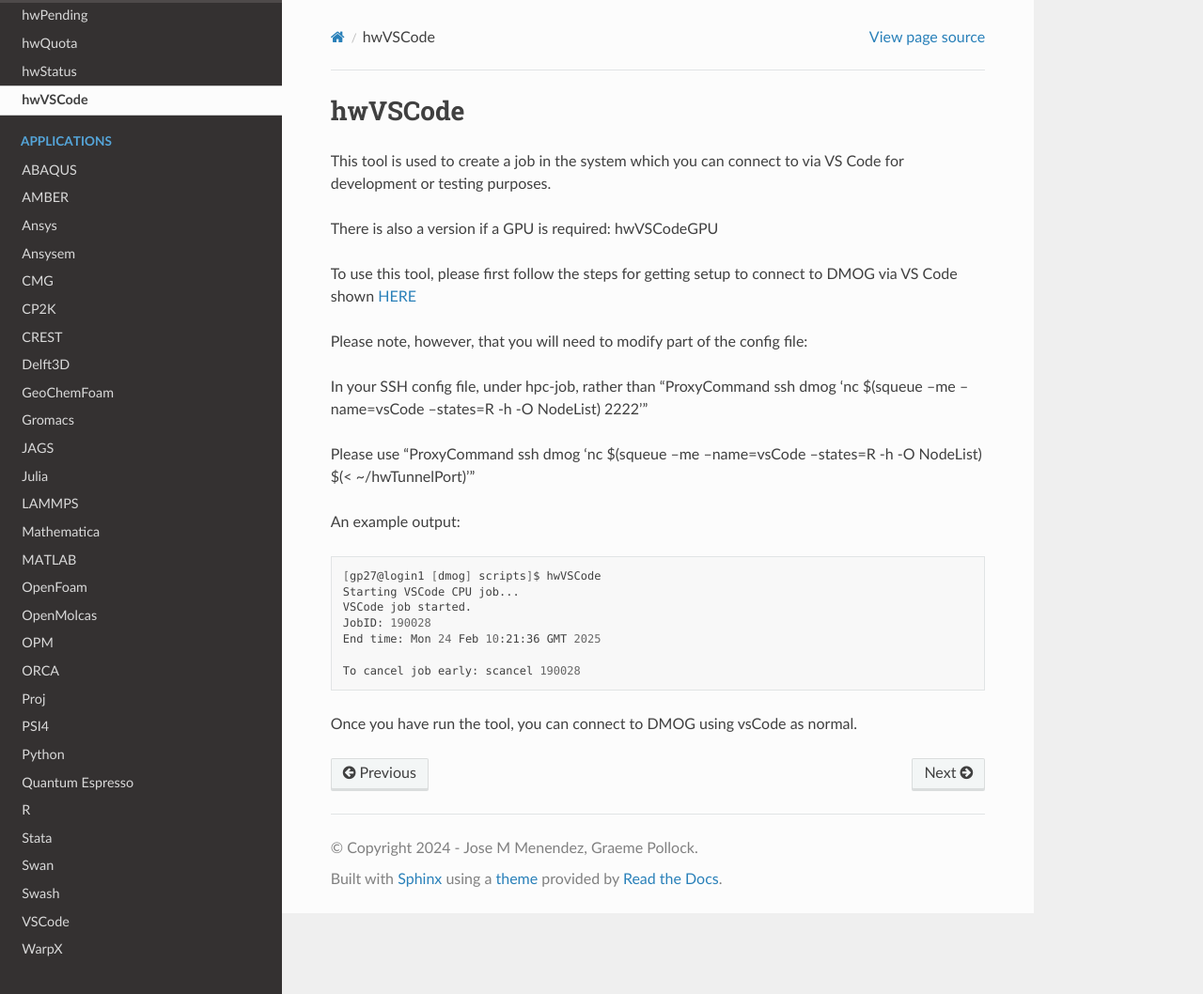
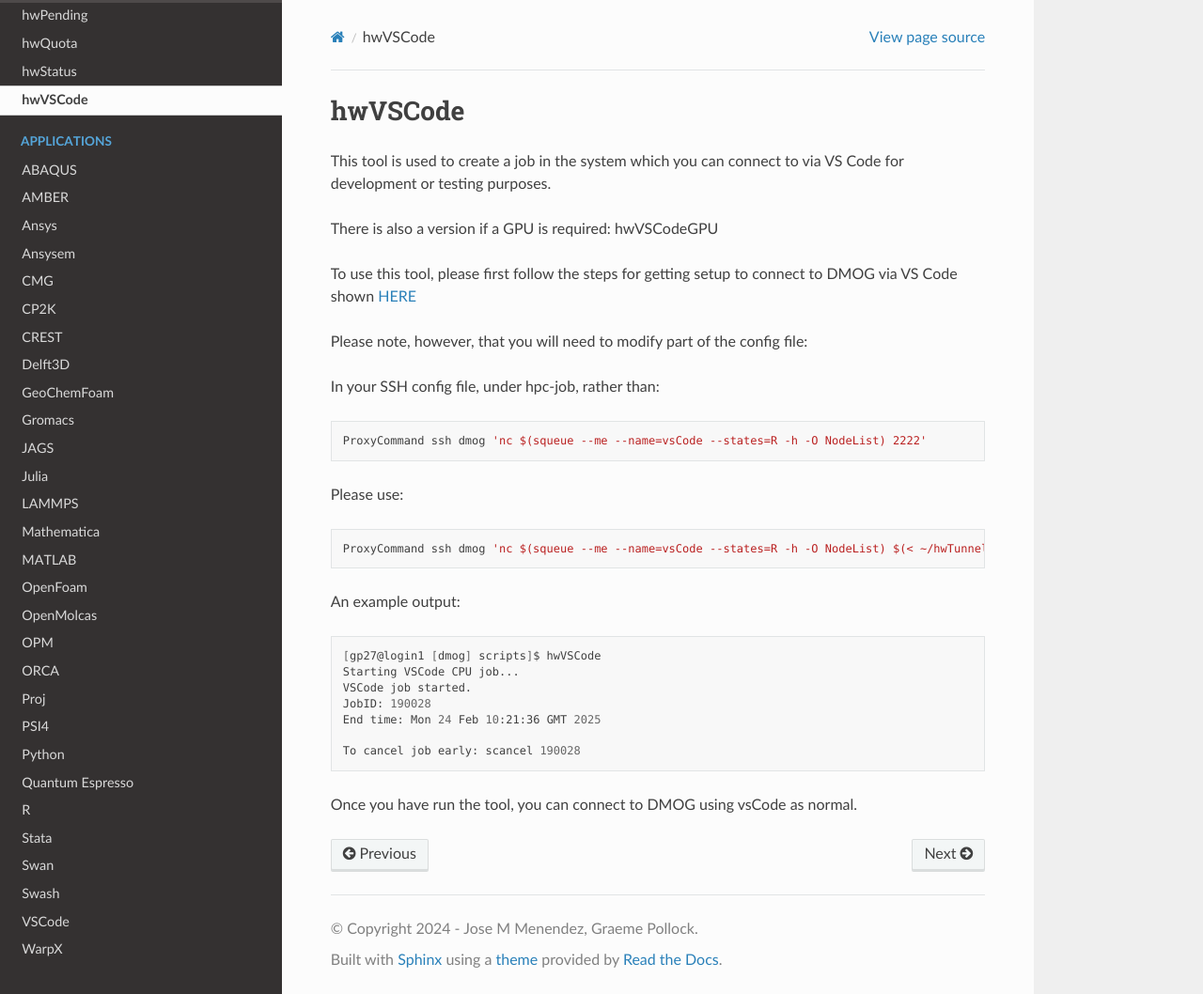
Before and after one commit to jm130/dmogdocs, a Sphinx documentation site: the page built from docs/source/utilities/hwVSCode.rst, in a window 1280 px wide and 1058 px high. Shown: the whole window at 94% size. Built offline with Sphinx 7.4.7 and the Read the Docs theme 3.1.0, drawn with Linux system fonts in a browser that asks for light colours.

Commit message:
Update hwVSCode.rst

```diff
--- a/docs/source/utilities/hwVSCode.rst
+++ b/docs/source/utilities/hwVSCode.rst
@@ -9,9 +9,17 @@ To use this tool, please first follow the steps for getting setup to connect to
 
 Please note, however, that you will need to modify part of the config file:
 
-In your SSH config file, under hpc-job, rather than "ProxyCommand ssh dmog 'nc $(squeue --me --name=vsCode --states=R -h -O NodeList) 2222'"
+In your SSH config file, under hpc-job, rather than:
 
-Please use "ProxyCommand ssh dmog 'nc $(squeue --me --name=vsCode --states=R -h -O NodeList) $(< ~/hwTunnelPort)'"
+.. code-block:: bash
+
+    ProxyCommand ssh dmog 'nc $(squeue --me --name=vsCode --states=R -h -O NodeList) 2222'
+
+Please use:
+
+.. code-block:: bash
+
+    ProxyCommand ssh dmog 'nc $(squeue --me --name=vsCode --states=R -h -O NodeList) $(< ~/hwTunnelPort)'"
 
 An example output:
 
```
